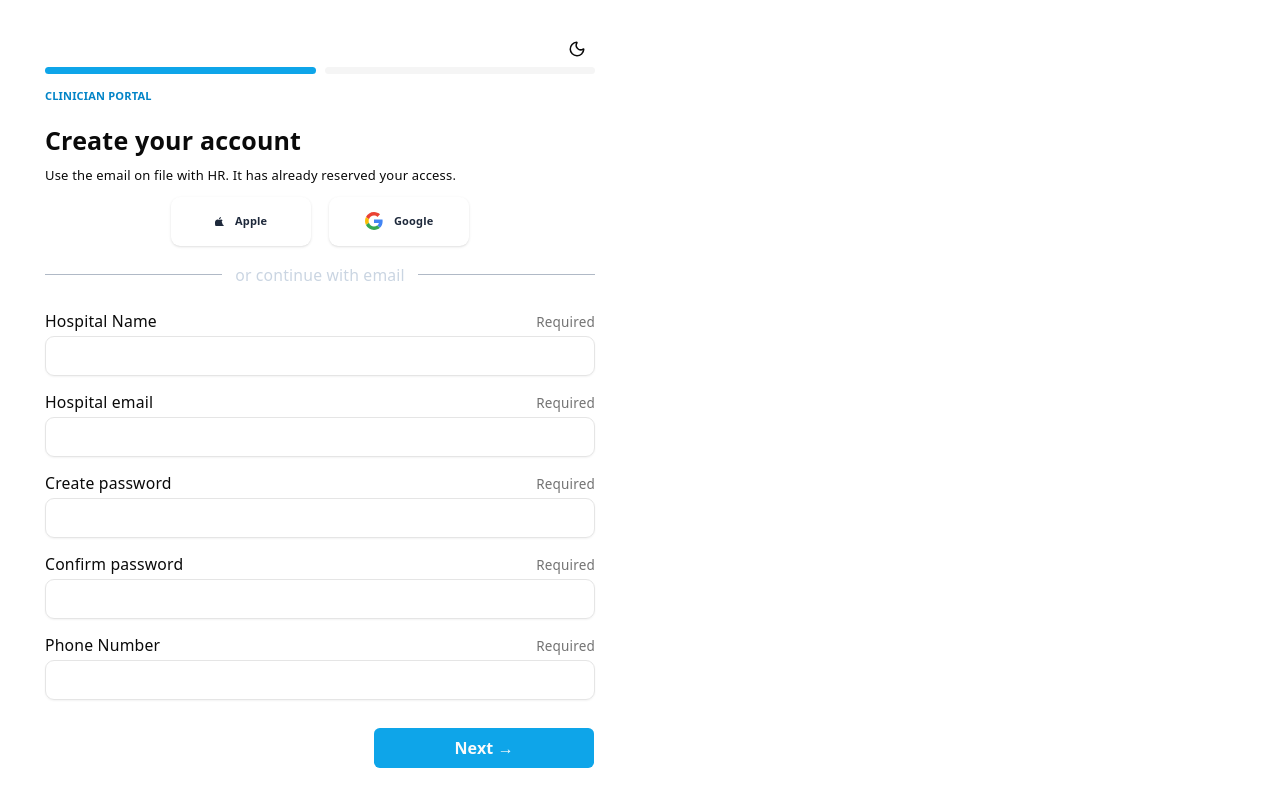
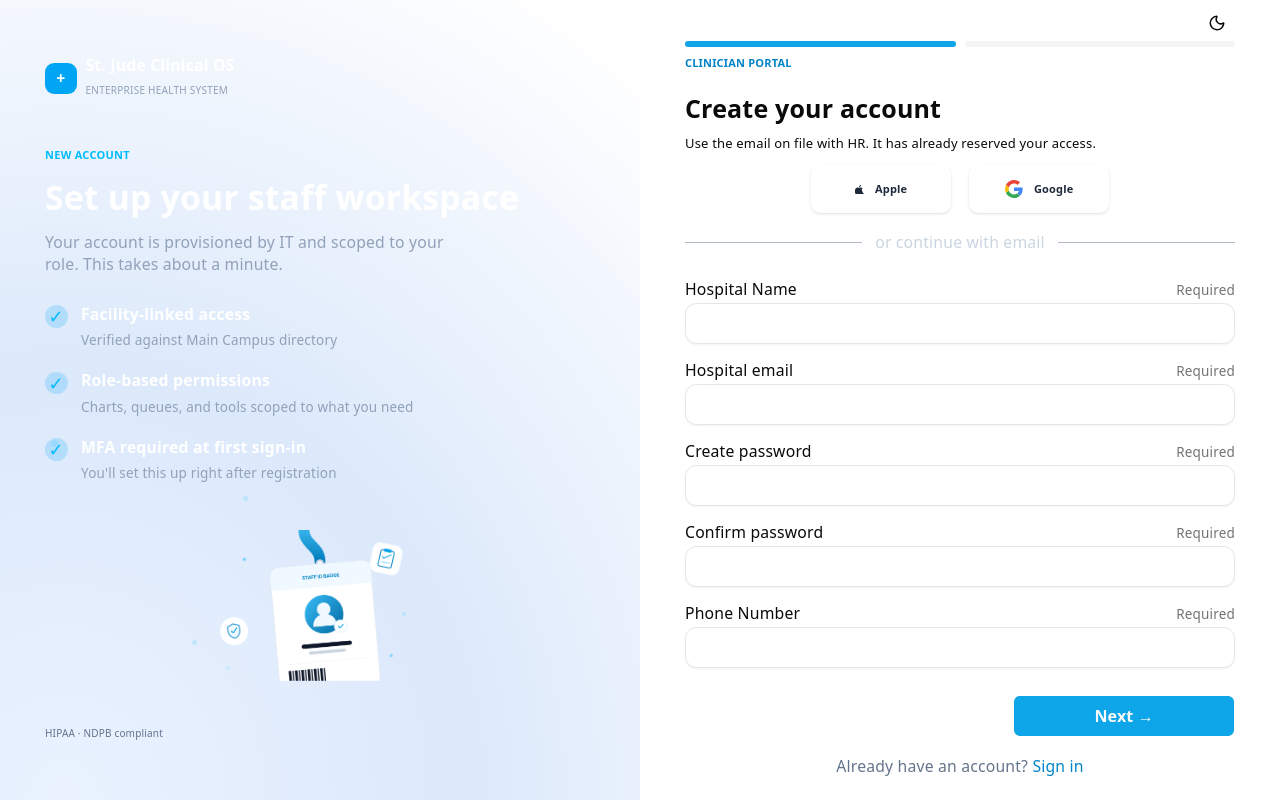
Before and after one commit to Glamnart/emr-frontend, a React (Vite) app: page /SignUp in a window 1280 px wide. Built offline with nearby package versions, Linux system fonts and the light colour scheme.

Commit message:
update to the signup form

```diff
--- a/src/index.css
+++ b/src/index.css
@@ -1,13 +1,18 @@
 @import "tailwindcss";
 @import "tw-animate-css";
 @import "shadcn/tailwind.css";
-@import "tailwindcss";
 @import "@fontsource-variable/inter";
 
 @custom-variant dark (&:where(.dark, .dark *));
 
-@custom-variant dark (&:is(.dark *));
 :root {
+  --auth-panel-gradient: radial-gradient(
+    140% 120% at 10% 100%,
+    #eaf2ff 0%,
+    #dce9fb 45%,
+    #ffffff 100%
+  );
+  --auth-panel-solid: #ffffff;
   --text: #6b6375;
   --text-h: #08060d;
   --bg: #fff;
@@ -20,8 +25,8 @@
   --shadow:
     rgba(0, 0, 0, 0.1) 0 10px 15px -3px, rgba(0, 0, 0, 0.05) 0 4px 6px -2px;
 
-  --sans: system-ui, 'Segoe UI', Roboto, sans-serif;
-  --heading: system-ui, 'Segoe UI', Roboto, sans-serif;
+  --sans: system-ui, "Segoe UI", Roboto, sans-serif;
+  --heading: system-ui, "Segoe UI", Roboto, sans-serif;
   --mono: ui-monospace, Consolas, monospace;
 
   font: 18px/145% var(--sans);
@@ -96,10 +101,8 @@
 
   --sidebar-border: oklch(0.922 0 0);
 
-  --sidebar-ring: oklch(0.708 0 0)
+  --sidebar-ring: oklch(0.708 0 0);
 }
-
-
 
 @theme inline {
   --font-heading: var(--font-sans);
@@ -176,15 +179,32 @@
   --sidebar-accent-foreground: oklch(0.985 0 0);
   --sidebar-border: oklch(1 0 0 / 10%);
   --sidebar-ring: oklch(0.556 0 0);
+  --auth-panel-gradient: radial-gradient(
+    140% 120% at 10% 100%,
+    #1e3a5f 0%,
+    #16233f 45%,
+    #0b1220 100%
+  );
+  --auth-panel-solid: #111a2e;
 }
 
 @layer base {
-    body {
+  body {
     font-family: var(--font-sans);
   }
   * {
-    @apply border-border outline-ring/50;}
+    @apply border-border outline-ring/50;
+  }
   body {
-    @apply bg-background text-foreground;}
+    @apply bg-background text-foreground;
+  }
   html {
-    @apply font-sans;}}
+    @apply font-sans;
+  }
+    .auth-left-panel {
+    background: var(--auth-panel-gradient);
+  }
+  .auth-right-panel {
+    background: var(--auth-panel-solid);
+  }
+}
--- a/src/pages/auth/AccountDetailsStep.tsx
+++ b/src/pages/auth/AccountDetailsStep.tsx
@@ -13,20 +13,20 @@ export function AccountDetailsStep({
 
   return (
     <>
-      <Field label="Hospital Name" error={errors.hospitalName?.message}>
-        <Input {...register("hospitalName")} />
+      <Field label="Hospital Name" error={errors.hospitalName?.message} >
+        <Input {...register("hospitalName")} className="w-full  px-4 py-3  placeholder-slate-500 rounded-lg border  outline-none transition-all duration-200 focus:border-[#647596] "/>
       </Field>
       <Field label="Hospital email" error={errors.hospitalEmail?.message}>
-        <Input type="email" {...register("hospitalEmail")} />
+        <Input type="email" {...register("hospitalEmail")} className="w-full  px-4 py-3  placeholder-slate-500 rounded-lg border  outline-none transition-all duration-200 focus:border-[#647596] "/>
       </Field>
       <Field label="Create password" error={errors.password?.message}>
-        <Input type="password" {...register("password")} />
+        <Input type="password" {...register("password")} className="w-full  px-4 py-3  placeholder-slate-500 rounded-lg border  outline-none transition-all duration-200 focus:border-[#647596] "/>
       </Field>
       <Field label="Confirm password" error={errors.confirmPassword?.message}>
-        <Input type="password" {...register("confirmPassword")} />
+        <Input type="password" {...register("confirmPassword")} className="w-full  px-4 py-3  placeholder-slate-500 rounded-lg border  outline-none transition-all duration-200 focus:border-[#647596] "/>
       </Field>
       <Field label="Phone Number" error={errors.phone?.message}>
-        <Input type="tel" {...register("phone")} />
+        <Input type="tel" {...register("phone")} className="w-full  px-4 py-3  placeholder-slate-500 rounded-lg border  outline-none transition-all duration-200 focus:border-[#647596] "/>
       </Field>
     </>
   )
--- a/src/pages/auth/LocationDetailsStep.tsx
+++ b/src/pages/auth/LocationDetailsStep.tsx
@@ -15,13 +15,13 @@ export function LocationDetailsStep({
   return (
     <>
       <Field label="Location Name" error={errors.locationName?.message}>
-        <Input {...register("locationName")} />
+        <Input {...register("locationName")} className="w-full  px-4 py-3 placeholder-slate-500 rounded-lg border  outline-none transition-all duration-200 focus:border-[#647596] "/>
       </Field>
       <Field label="Location Address" error={errors.locationAddress?.message}>
-        <Input {...register("locationAddress")} />
+        <Input {...register("locationAddress")} className="w-full  px-4 py-3  placeholder-slate-500 rounded-lg border  outline-none transition-all duration-200 focus:border-[#647596] "/>
       </Field>
       <Field label="State" error={errors.state?.message}>
-        <Input {...register("state")} />
+        <Input {...register("state")} className="w-full  px-4 py-3 placeholder-slate-500 rounded-lg border  outline-none transition-all duration-200 focus:border-[#647596] "/>
       </Field>
     </>
   )
--- a/src/pages/auth/SignUp.tsx
+++ b/src/pages/auth/SignUp.tsx
@@ -13,6 +13,7 @@ import { LocationDetailsStep } from "./LocationDetailsStep";
 import { WizardProgress } from "./WizardProgress";
 import { ThemeToggle } from "@/components/theme-toggle";
 import { Button } from "@/components/ui/button";
+import staffbadge from "@/assets/staffBadge.png";
 
 export default function Signup() {
   const [step, setStep] = useState(1);
@@ -56,12 +57,95 @@ export default function Signup() {
   return (
     <div className="flex min-h-screen">
       {/* left marketing panel — static, matches your mockup, no form logic needed here */}
+      <div className="auth-left-panel relative hidden w-1/2 flex-col justify-between overflow-hidden px-10 py-12 md:flex">
+        {/* decorative dots — purely visual, matches the scattered dot pattern in the mockup */}
+        <div className="pointer-events-none absolute inset-0">
+          <span className="absolute left-[8%] top-[55%] h-1.5 w-1.5 rounded-full bg-sky-300/40" />
+          <span className="absolute left-[38%] top-[62%] h-1 w-1 rounded-full bg-sky-300/30" />
+          <span className="absolute left-[30%] top-[80%] h-1 w-1 rounded-full bg-sky-300/30" />
+        </div>
 
-      <div className="flex w-full flex-col justify-center px-10 md:w-1/2">
+        <div className="flex items-center gap-2">
+          <div className="flex h-7 w-7 items-center justify-center rounded-md bg-sky-500 text-white text-sm font-bold">
+            +
+          </div>
+          <div>
+            <p className="text-sm font-semibold text-white">
+              St. Jude Clinical OS
+            </p>
+            <p className="text-[10px] uppercase tracking-wide text-slate-400">
+              Enterprise Health System
+            </p>
+          </div>
+        </div>
+
+        <div className="flex flex-col">
+          <span className="text-[11px] font-bold text-sky-400 uppercase tracking-wide">
+            New account
+          </span>
+          <h1 className="mt-2 text-3xl font-bold text-white">
+            Set up your staff workspace
+          </h1>
+          <p className="mt-3 max-w-sm text-sm text-slate-400">
+            Your account is provisioned by IT and scoped to your role. This
+            takes about a minute.
+          </p>
+
+          <ul className="mt-6 space-y-4">
+            <li className="flex items-start gap-3">
+              <span className="mt-0.5 flex h-5 w-5 shrink-0 items-center justify-center rounded-full bg-sky-500/20 text-sky-400">
+                ✓
+              </span>
+              <div>
+                <h5 className="text-sm font-semibold text-white">
+                  Facility-linked access
+                </h5>
+                <span className="text-xs text-slate-400">
+                  Verified against Main Campus directory
+                </span>
+              </div>
+            </li>
+            <li className="flex items-start gap-3">
+              <span className="mt-0.5 flex h-5 w-5 shrink-0 items-center justify-center rounded-full bg-sky-500/20 text-sky-400">
+                ✓
+              </span>
+              <div>
+                <h5 className="text-sm font-semibold text-white">
+                  Role-based permissions
+                </h5>
+                <span className="text-xs text-slate-400">
+                  Charts, queues, and tools scoped to what you need
+                </span>
+              </div>
+            </li>
+            <li className="flex items-start gap-3">
+              <span className="mt-0.5 flex h-5 w-5 shrink-0 items-center justify-center rounded-full bg-sky-500/20 text-sky-400">
+                ✓
+              </span>
+              <div>
+                <h5 className="text-sm font-semibold text-white">
+                  MFA required at first sign-in
+                </h5>
+                <span className="text-xs text-slate-400">
+                  You'll set this up right after registration
+                </span>
+              </div>
+            </li>
+          </ul>
+
+          <div className="relative mt-10 flex justify-center">
+            <img src={staffbadge} alt="Staff ID badge" className="w-56" />
+          </div>
+        </div>
+
+        <p className="text-[10px] text-slate-500">HIPAA · NDPB compliant</p>
+      </div>
+
+      <div className=" auth-right-panel flex w-full flex-col justify-center px-10 md:w-1/2">
         <div className="flex justify-end">
           <ThemeToggle />
         </div>
-
+        <div className="">
           <WizardProgress currentStep={step} totalSteps={TOTAL_STEPS} />
           <span className="text-[11px] font-bold  text-[#0284C7] text-left uppercase mt-2">
             clinician portal
@@ -88,7 +172,9 @@ export default function Signup() {
               >
                 <path d="M318.7 268.7c-.2-36.7 16.4-64.4 50-84.8-18.8-26.9-47.2-41.7-84.7-44.6-35.5-2.8-74.3 20.7-96.2 20.7-22 0-59-22.9-98.3-20.7-54.3 2.8-103 32-130.8 82.2-56.1 101.4-23 258.5 31 336.5 26.6 38.6 57.5 80.9 99 82.7 39.8 1.8 55.4-22.5 103-22.5 47.6 0 61.2 22.5 103.8 21.6 42.6-.8 69.8-39.5 95.8-78.2 30.6-45.7 43.1-89.9 43.9-92.3-3.6-1.8-87.1-33.3-87.5-121.5zM245.5 86.8C265 62.5 277 29.8 273.5 0c-26.2 1.1-60.6 17.6-80.9 42-16.1 19.3-30.8 53-26.5 81.3 29.6 2.3 60.1-12.2 79.4-36.5z" />
               </svg>
-            <span className="text-[11px] font-bold text-[#1e293b]">Apple</span>
+              <span className="text-[11px] font-bold text-[#1e293b]">
+                Apple
+              </span>
             </button>
             <button
               type="button"
@@ -116,7 +202,9 @@ export default function Signup() {
                   d="M24 48c6.48 0 11.93-2.13 15.89-5.81l-7.73-6c-2.15 1.45-4.92 2.3-8.16 2.3-6.26 0-11.57-4.22-13.47-9.91l-7.98 6.19C6.51 42.62 14.62 48 24 48z"
                 />
               </svg>
-            <span className="text-[11px] font-bold text-[#1e293b]">Google</span>
+              <span className="text-[11px] font-bold text-[#1e293b]">
+                Google
+              </span>
             </button>
           </div>
 
@@ -144,12 +232,23 @@ export default function Signup() {
                   Back
                 </button>
               )}
-            <Button type="button" onClick={handleNext} className="ml-auto bg-[#0EA5E9] px-[80px] py-[20px] rounded-sm hover:bg-[#0676A8] text-[16px] font-bold">
+              <Button
+                type="button"
+                onClick={handleNext}
+                className="ml-auto bg-[#0EA5E9] px-[80px] py-[20px] rounded-sm hover:bg-[#0676A8] text-[16px] font-bold"
+              >
                 {step < TOTAL_STEPS ? "Next →" : "Finish"}
               </Button>
+            </div>
+            <div className="flex gap-4  justify-center m-4 ">
+              <p className="text-sm font-light text-[#64748B]">
+                Already have an account?{" "}
+                <span className="text-[#0284C7]">Sign in</span>{" "}
+              </p>
             </div>
           </form>
         </div>
       </div>
+    </div>
   );
 }
```
Also changed, not shown: src/assets/staffBadge.png (added). Lines whose indentation alone changed are shown as unchanged.
